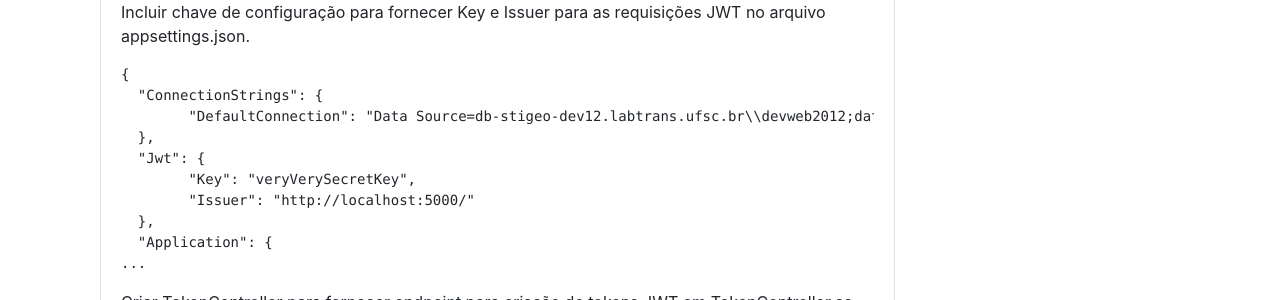
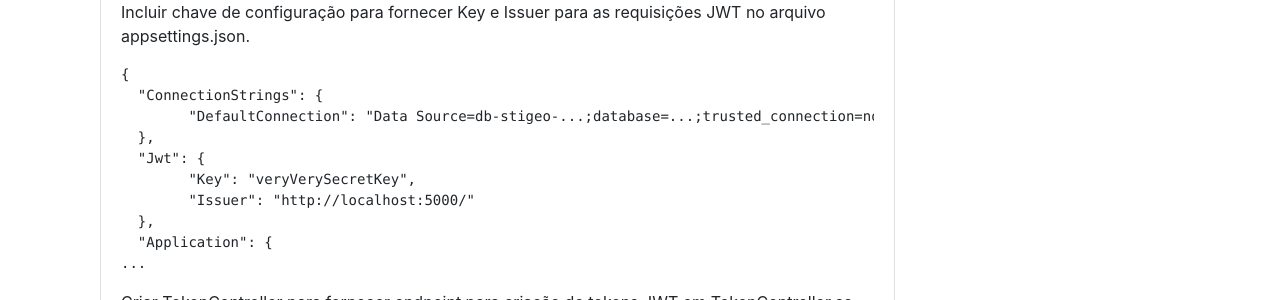
Before and after one commit to eryxjose/eryxjose.github.io, a Jekyll site: the page built from _posts/2019-07-09-Implementar-JWT-em-projeto-IdentityServer4-com-ASP-NET-Identity.md, in a window 1280 px wide and 900 px high, scrolled down 580 px. Shown: the part 194-494 px from the top of the window. Built offline with Jekyll 4.4.1, drawn with Linux system fonts in a browser that asks for light colours.

Commit message:
Update 2019-07-09-Implementar-JWT-em-projeto-IdentityServer4-com-ASP-NET-Identity.md

```diff
--- a/_posts/2019-07-09-Implementar-JWT-em-projeto-IdentityServer4-com-ASP-NET-Identity.md
+++ b/_posts/2019-07-09-Implementar-JWT-em-projeto-IdentityServer4-com-ASP-NET-Identity.md
@@ -35,7 +35,7 @@
 
 	{
 	  "ConnectionStrings": {
-		"DefaultConnection": "Data Source=db-stigeo-dev12.labtrans.ufsc.br\\devweb2012;database=bd_dnit_identity_server;trusted_connection=no;User ID=observatorio;Password=Stigeo_1_adm_1"
+		"DefaultConnection": "Data Source=db-stigeo-...;database=...;trusted_connection=no;User ID=observatorio;Password=..."
 	  },
 	  "Jwt": {
 		"Key": "veryVerySecretKey",
```
